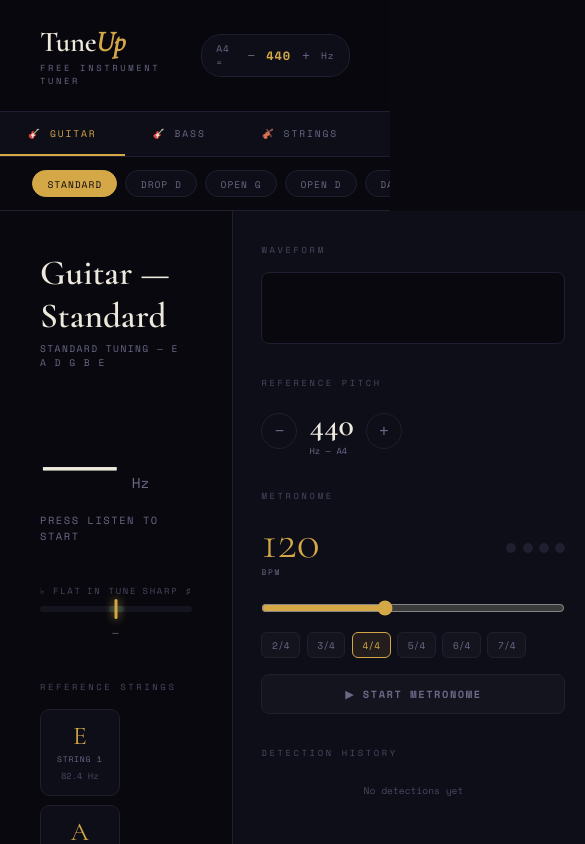
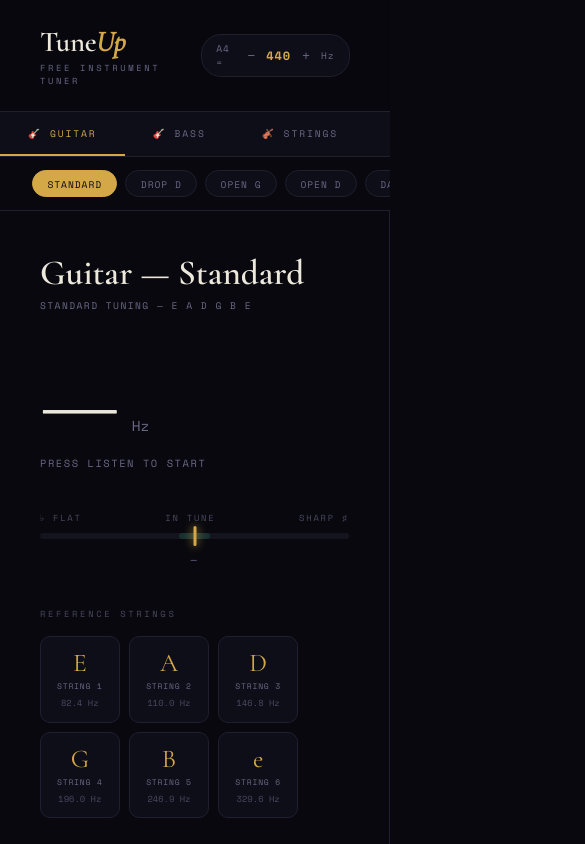
Before and after one commit to cris260190/TuneUp, a React (Vite) app: page / in a window 390 px wide. Shown: the top 844 px of the page, 585 px wide, since content can reach past the window. Built offline with nearby package versions, Linux system fonts and the light colour scheme.

Commit message:
fix: responsive mobile layout

```diff
--- a/src/App.jsx
+++ b/src/App.jsx
@@ -1,4 +1,4 @@
-import { useState } from 'react'
+import { useState,useEffect } from 'react'
 import { CATS } from './data/instruments'
 import { usePitchDetection } from './hooks/usePitchDetection'
 import { useMetronome } from './hooks/useMetronome'
@@ -7,8 +7,17 @@ import CategoryNav from './components/CategoryNav'
 import SubNav from './components/SubNav'
 import TunerPanel from './components/TunerPanel'
 import SidePanel from './components/SidePanel'
-
+function useIsMobile() {
+  const [isMobile, setIsMobile] = useState(window.innerWidth < 768)
+  useEffect(() => {
+    const handler = () => setIsMobile(window.innerWidth < 768)
+    window.addEventListener('resize', handler)
+    return () => window.removeEventListener('resize', handler)
+  }, [])
+  return isMobile
+}
 export default function App() {
+  const isMobile = useIsMobile()
   const [activeCat, setActiveCat] = useState('guitar')
   const [activeSub, setActiveSub] = useState('Standard')
   const [refHz, setRefHz] = useState(440)
@@ -45,7 +54,7 @@ export default function App() {
 
       <div style={{
         display: 'grid',
-        gridTemplateColumns: '1fr 360px',
+        gridTemplateColumns: isMobile ? '1fr' : '1fr 360px',
         minHeight: 'calc(100vh - 160px)'
       }}>
         <TunerPanel
```
